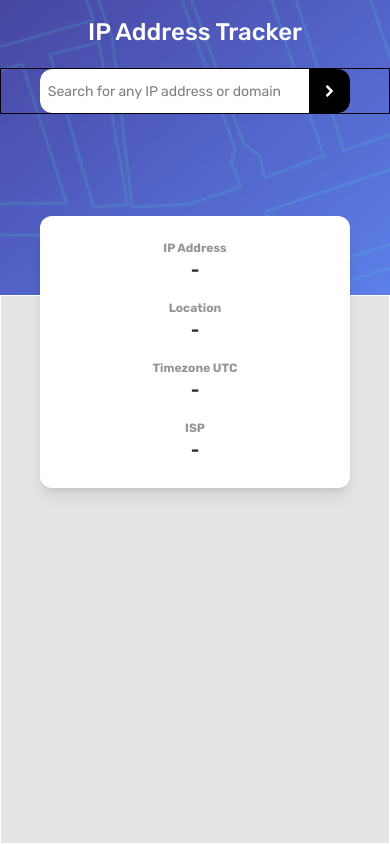
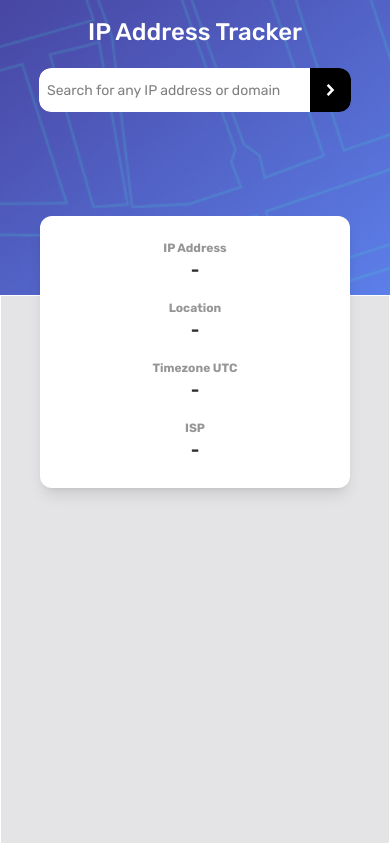
Before and after one commit to pedro-vinicius-alves-diniz/ip-address-tracker-cordova, a website with bundled scripts: page ip-tracker/www/index.html in a window 390 px wide. Built offline with nearby package versions, Linux system fonts and the light colour scheme; no server answers.

Commit message:
finished fix input id/domain

```diff
--- a/ip-tracker/www/index.html
+++ b/ip-tracker/www/index.html
@@ -40,7 +40,7 @@
       >
         <h1 class="mt-4 text-white font-medium text-2xl">IP Address Tracker</h1>
 
-        <form class="w-full border border-red-600">
+        <form class="w-full">
           <div
             class="flex rounded-xl overflow-hidden w-[500px] max-w-[80%] mx-auto justify-self-center"
           >
```
